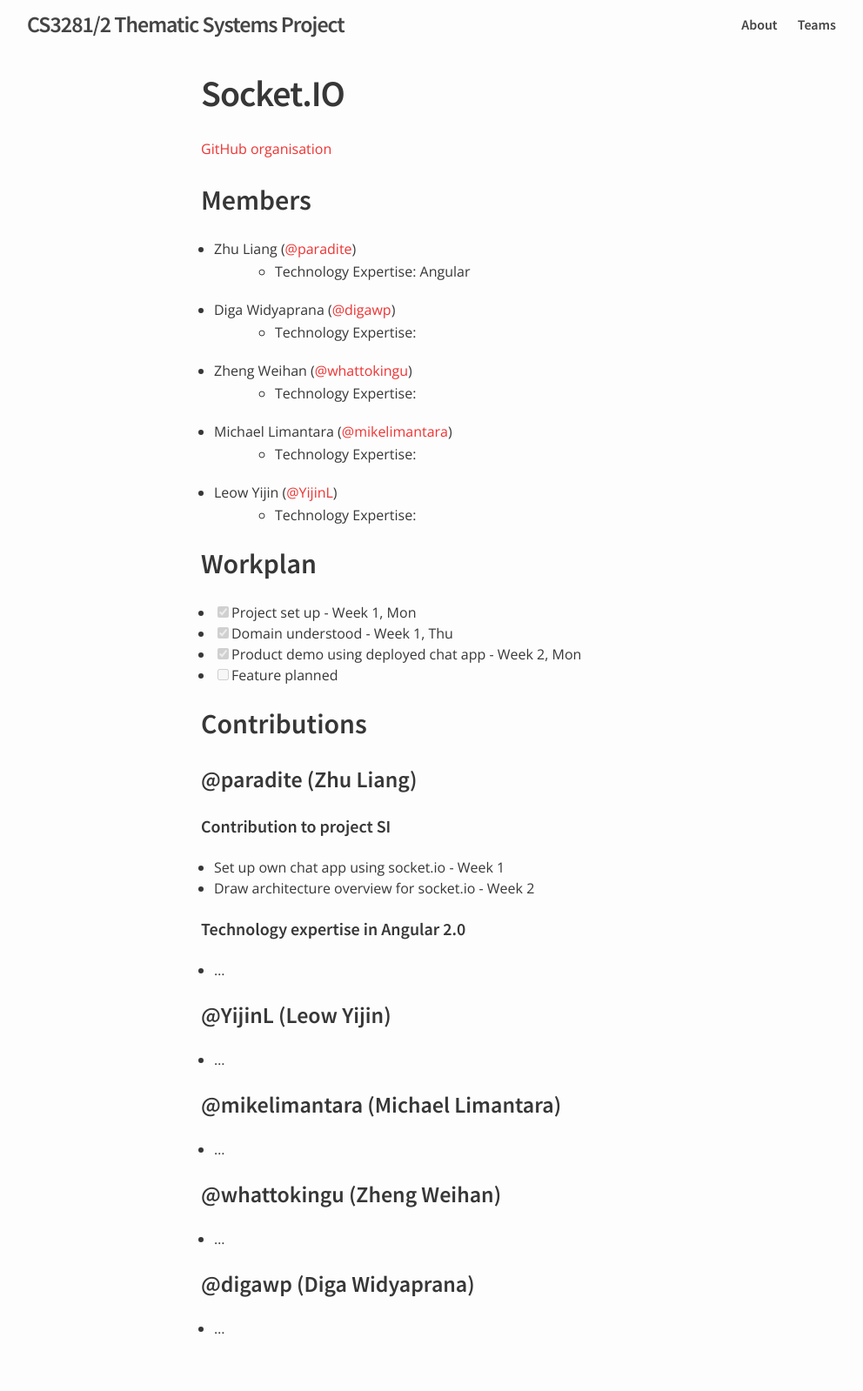
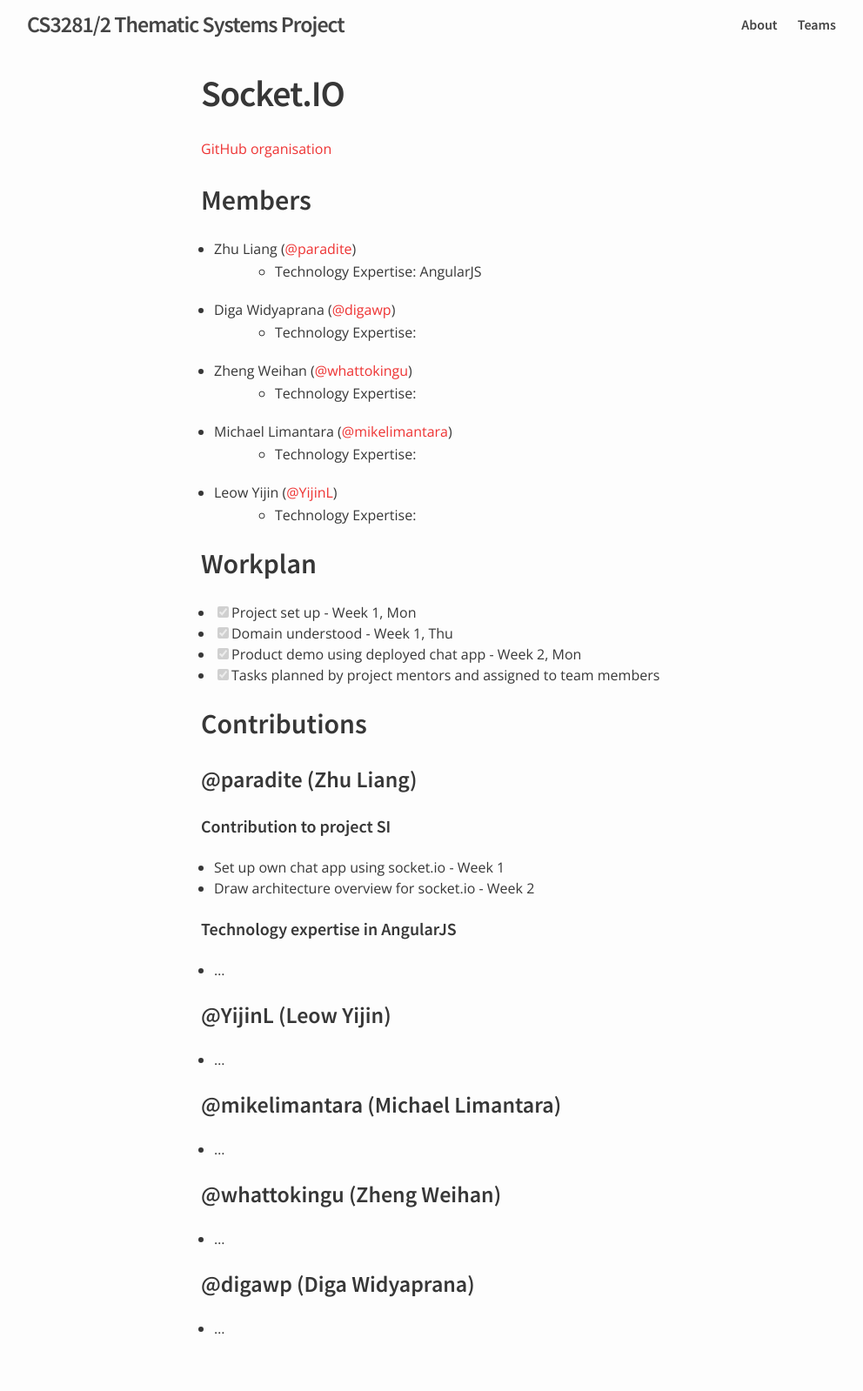
Before and after one commit to nus-oss/cs3281-AY1516S2-website, a Jekyll site: the page built from teams/socketio.md, in a window 1280 px wide. Shown: the whole page at 87% size, without its empty margins (139-1131 px from the left). Built offline with Jekyll 4.4.1, drawn with Linux system fonts in a browser that asks for light colours.

Commit message:
updated progress for thu week 2

```diff
--- a/teams/socketio.md
+++ b/teams/socketio.md
@@ -8,7 +8,7 @@
 
 ## Members
  - Zhu Liang ([@paradite](http://paradite.com))
-   - Technology Expertise: Angular
+   - Technology Expertise: AngularJS
  - Diga Widyaprana ([@digawp](http://digawp.blogspot.sg/))
    - Technology Expertise:
  - Zheng Weihan ([@whattokingu](http://medium.com/@whattokingu))
@@ -23,7 +23,7 @@
 * [x] Project set up - Week 1, Mon
 * [x] Domain understood - Week 1, Thu
 * [x] Product demo using deployed chat app - Week 2, Mon
-* [ ] Feature planned
+* [x] Tasks planned by project mentors and assigned to team members
 
 ## Contributions
 
@@ -33,7 +33,7 @@
 * Set up own chat app using socket.io - Week 1
 * Draw architecture overview for socket.io - Week 2
 
-#### Technology expertise in Angular 2.0
+#### Technology expertise in AngularJS
 * ...
 
 ### @YijinL (Leow Yijin)
```
